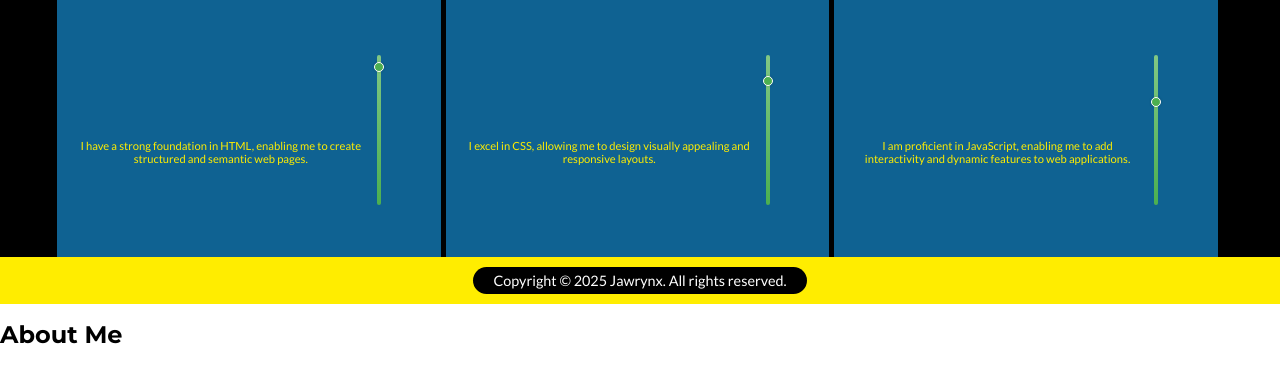
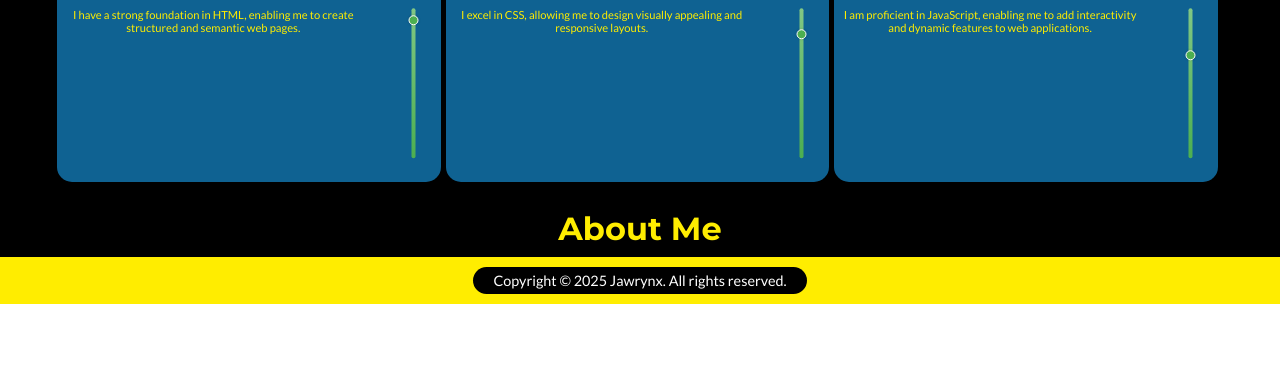
Before and after one commit to Jawrynx/Portfolio, a plain HTML site: page index.html in a window 1280 px wide. Shown: the part 604-973 px from the top of the page. After the commit the page ends 908 px from the top, so only its background shows below. Drawn offline with Linux system fonts and the light colour scheme.

Commit message:
Further Styled Showcase section making it look great at 320px!

```diff
--- a/style.css
+++ b/style.css
@@ -181,6 +181,13 @@ nav li:last-child {
   width: 50%;
 }
 
+.skills-showcase h2 {
+  text-align: center;
+  font-size: 2rem;
+  color: var(--yellow-bright);
+  margin-bottom: 20px;
+}
+
 .skills-grid {
   display: flex;
   margin: 1px;
@@ -195,11 +202,10 @@ nav li:last-child {
   align-items: center;
   justify-content: center;
   width: 30%;
-  height: 100px;
   margin-right: 5px;
   position: relative;
   background-color: var(--blue);
-  height: fit-content;
+  height: 200px;
   padding: 20px 0;
   border-radius: 15px;
   transition: background-color 0.3s ease-in-out;
@@ -209,6 +215,8 @@ nav li:last-child {
   display: flex;
   transition: background-color 0.3s ease-in-out;
   width: 100%;
+  height: 100%;
+  justify-content: space-between;
 }
 
 .skill-item-container:hover {
@@ -217,12 +225,12 @@ nav li:last-child {
 }
 
 .skill-text {
-  display: flex;
   width: 80%;
+  height:
+  100%;
   flex-direction: column;
   align-items: center;
   justify-content: center;
-  margin-top: 2rem;
 }
 
 .skill-text>i {
@@ -239,8 +247,10 @@ nav li:last-child {
   font-size: 0.7rem;
   color: var(--yellow-bright);
   text-align: center;
-  padding-left: 20px;
+  padding-left: 5px;
   margin-block-end: 0;
+  position: relative;
+  top: 0;
 }
 
 
@@ -249,7 +259,7 @@ nav li:last-child {
 .slider-container {
   position: relative;
   width: 50px;
-  height: 300px;
+  height: 100%;
   display: flex;
   justify-content: center;
   align-items: center;
@@ -257,6 +267,7 @@ nav li:last-child {
   background-color: none;
   border-radius: 5px;
   right: 10px;
+  top: 15px;
   scale: 0.5;
 }
 
@@ -277,13 +288,8 @@ input[type="range"] {
   transform-origin: 50% 50%;
 
   position: absolute;
-  left: -125px;
-  /* Calculated as: (original width - new height) / 2 = (300 - 50) / 2 = 125.
-               Since we're rotating 270deg, left needs to be negative */
-  top: 125px;
-  /* Calculated as: (original height - new width) / 2 = (50 - 300) / 2 = -125,
-                        but because of the rotation, it's positive.
-                        More intuitively, it shifts the center of the rotated element. */
+  left: -110px;
+  top: 35px;
 }
 
 /* Styling the track (the line the thumb slides on) */
```
